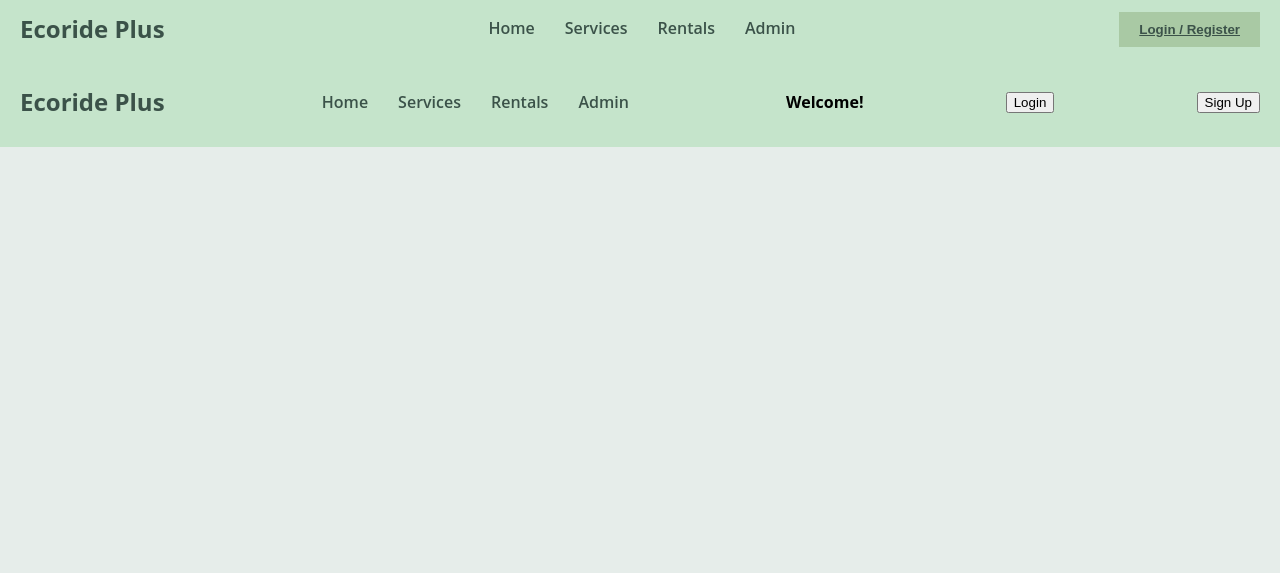
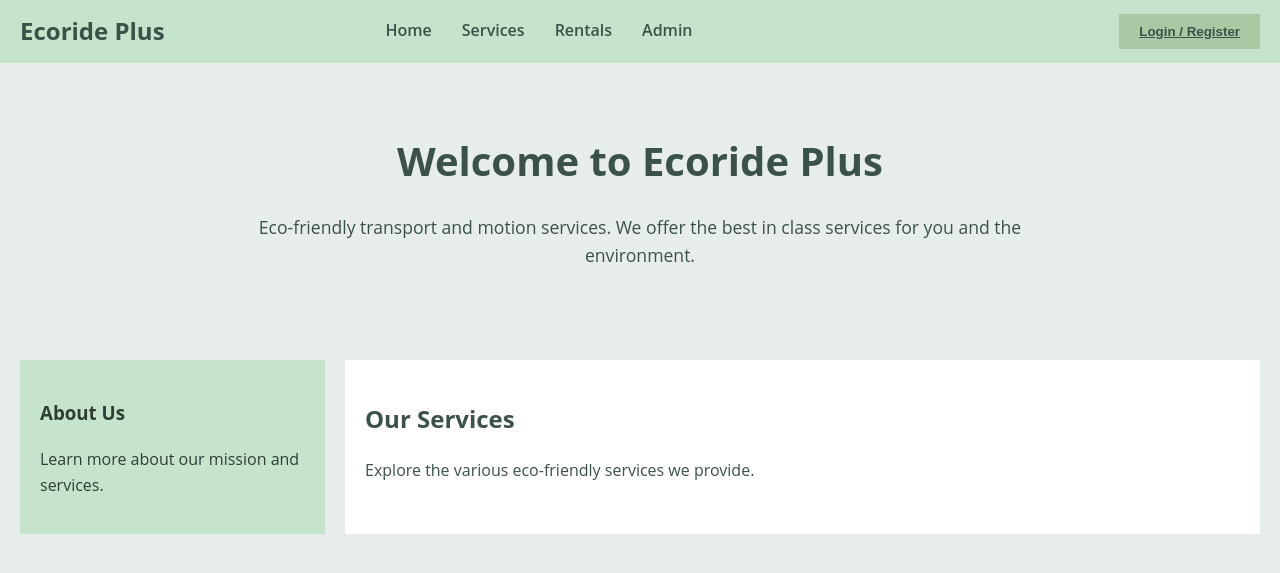
Before and after one commit to david7201/EcoRide, a PHP site: page / in a window 1280 px wide. Shown: the top 573 px of the page. Run offline with PHP 8.4, Linux system fonts and the light colour scheme.

Commit message:
update login file

```diff
--- a/Public/Index.php
+++ b/Public/Index.php
@@ -9,7 +9,7 @@ if (isset($_SESSION['username'])) {
     $username = $_SESSION['username'];
     $welcome_message = "Welcome, $username";
 } else {
-    $welcome_message = "Welcome!";
+    $welcome_message = null;
 }
 
 ?>
@@ -27,30 +27,24 @@ if (isset($_SESSION['username'])) {
     </style>
 </head>
 <body>
+<header class="hero">
+    <div class="hero-text">
+        <h1>Welcome to Ecoride Plus</h1>
+        <p>Eco-friendly transport and motion services. We offer the best in class services for you and the environment.</p>
+    </div>
+</header>
 
-<nav class="navbar">
-    <div class="navbar-logo">Ecoride Plus</div>
-    <ul>
-        <li><a href="Index.php">Home</a></li>
-        <li><a href="Services.php">Services</a></li>
-        <li><a href="rentals.php">Rentals</a></li>
-        <li><a href="adminpage.php">Admin</a></li>
-    </ul>
-    <!-- Display welcome message -->
-    <h4><?php echo $welcome_message; ?></h4>
-    <?php if (isset($_SESSION['username'])) { ?>
-        <!-- User is logged in -->
-        <!-- Add user-specific content here -->
-        <button onclick="location.href='logout.php'">Logout</button>
-    <?php } else { ?>
-        <!-- User is not logged in -->
-        <!-- Add content for non-logged-in users here -->
-        <button onclick="location.href='login.php'">Login</button>
-        <button onclick="location.href='signup.php'">Sign Up</button>
-    <?php } ?>
-</nav>
+<div class="main-content">
+    <aside class="sidebar">
+        <h3>About Us</h3>
+        <p>Learn more about our mission and services.</p>
+    </aside>
+    <section class="main-section">
+        <h2>Our Services</h2>
+        <p>Explore the various eco-friendly services we provide.</p>
+    </section>
+</div>
 
-<!-- Your HTML content here -->
 
 </body>
 </html>
--- a/Public/header.php
+++ b/Public/header.php
@@ -1,3 +1,13 @@
+<?php
+// Check if the user is logged in
+if (isset($_SESSION['username'])) {
+    $username = $_SESSION['username'];
+    $welcome_message = "Welcome, $username";
+} else {
+    $welcome_message = null;
+}
+
+?>
 
 <!DOCTYPE html>
 <html lang="en">
@@ -151,5 +161,15 @@
       <li><a href="rentals.php">Rentals</a></li>
       <li><a href="adminpage.php">Admin</a></li>
     </ul>
-    <button class="login-register-btn"><a href="ChooseLogin.php">Login / Register</a></button>
+     <!-- Display welcome message -->
+     <h4><?php echo $welcome_message; ?></h4>
+     <?php if (isset($_SESSION['username'])) { ?>
+         <!-- If the User is logged in -->
+         <!-- Add user-specific content here -->
+         <button onclick="location.href='logout.php'">Logout</button>
+     <?php } else { ?>
+         <!-- If the User is not logged in -->
+         <button class="login-register-btn"><a href="ChooseLogin.php">Login / Register</a></button>
+
+     <?php } ?>
   </nav>
```
Also changed, not shown: Public/User.php (+18 -1 lines), Public/UserLogin.php (+14 -26 lines), Public/testconnection.php (added, +14 -0 lines).
